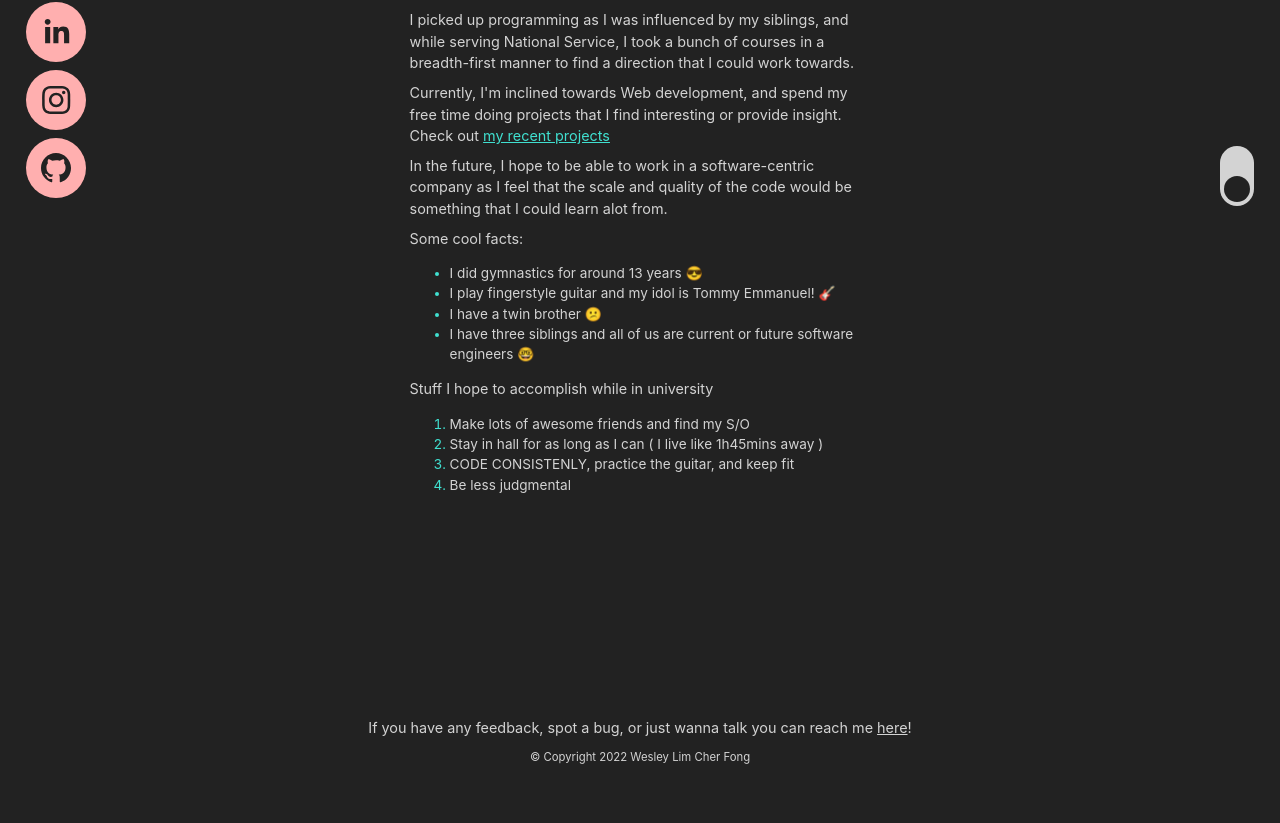
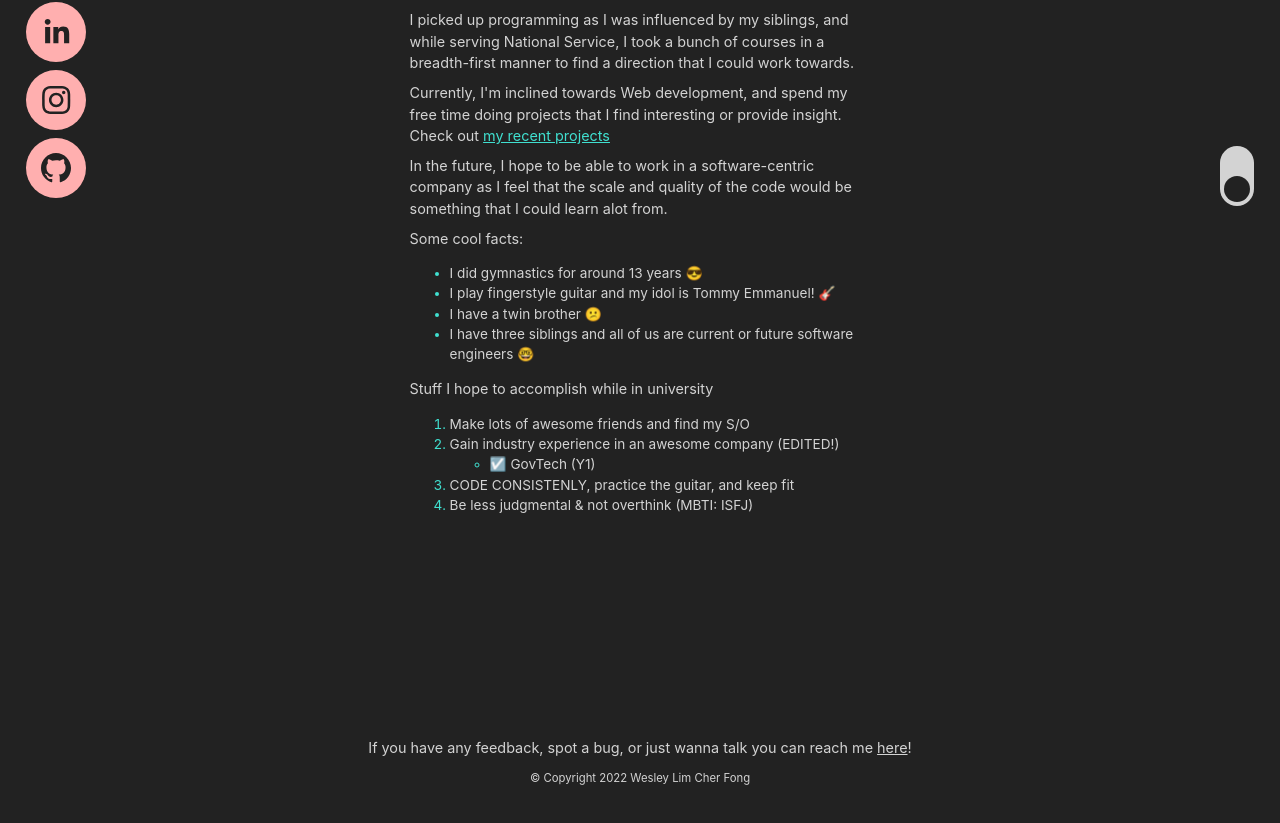
Before and after one commit to wesleylcf/portfolio-website-public, a Next.js app: page /blog/about in a window 1280 px wide. Shown: the part 554-1377 px from the top of the page. Built offline with nearby package versions, Linux system fonts and the light colour scheme.

Commit message:
update content

```diff
--- a/containers/blog/About/About.tsx
+++ b/containers/blog/About/About.tsx
@@ -91,10 +91,16 @@ const About = ({ darkMode }) => {
             <ol>
               <li>Make lots of awesome friends and find my S/O</li>
               <li>
-                Stay in hall for as long as I can ( I live like 1h45mins away )
+                Gain industry experience in an awesome company (EDITED!)
+                <ul>
+                  <li>
+                    {" "}
+                    <Emoji alt="Tick" emoji="☑️" /> GovTech (Y1)
+                  </li>
+                </ul>
               </li>
               <li>CODE CONSISTENLY, practice the guitar, and keep fit</li>
-              <li>Be less judgmental</li>
+              <li>Be less judgmental & not overthink (MBTI: ISFJ)</li>
             </ol>
           </Animate>
         </Card>
--- a/containers/home/Intro/Intro.tsx
+++ b/containers/home/Intro/Intro.tsx
@@ -60,7 +60,7 @@ const intro: React.FC<IntroProps> = ({ darkMode, isMobile }) => {
             <p
               className={darkMode ? utilStyles.ColorT : utilStyles.ColorTLight}
             >
-              Currently, I'm looking for internships for summer!
+              Currently, I'm looking for internships for summer(2023)!
             </p>
           </Animate>
           <Animate delay={isMobile ? 1 : 1}>
```
Also changed, not shown: containers/home/Experience/ExperienceContent.tsx (+7 -5 lines).
